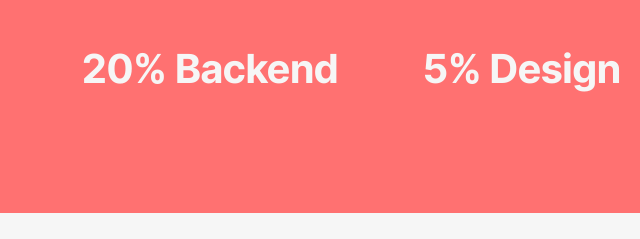
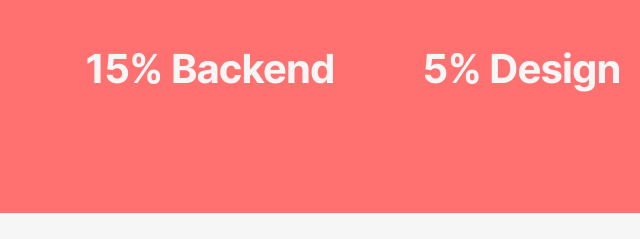
Before and after one commit to onlyzoran/dsotnikov, a plain HTML site: page index.html in a window 1280 px wide. Shown: the part 335-574 px from the top of the page, 430-1070 px from the left. Drawn offline with Linux system fonts and the light colour scheme.

Commit message:
Mini update

```diff
--- a/index.html
+++ b/index.html
@@ -17,7 +17,7 @@
                     <h3 class="text-color-light-gray text-right text-mobile-center">80% Frontend</h3>
                 </div>
                 <div class="direction-container margin-horizontal-big">
-                    <h3 class="text-color-light-gray text-center">20% Backend</h3>
+                    <h3 class="text-color-light-gray text-center">15% Backend</h3>
                 </div>
                 <div class="direction-container">
                     <h3 class="text-color-light-gray text-left text-mobile-center">5% Design</h3>
```
